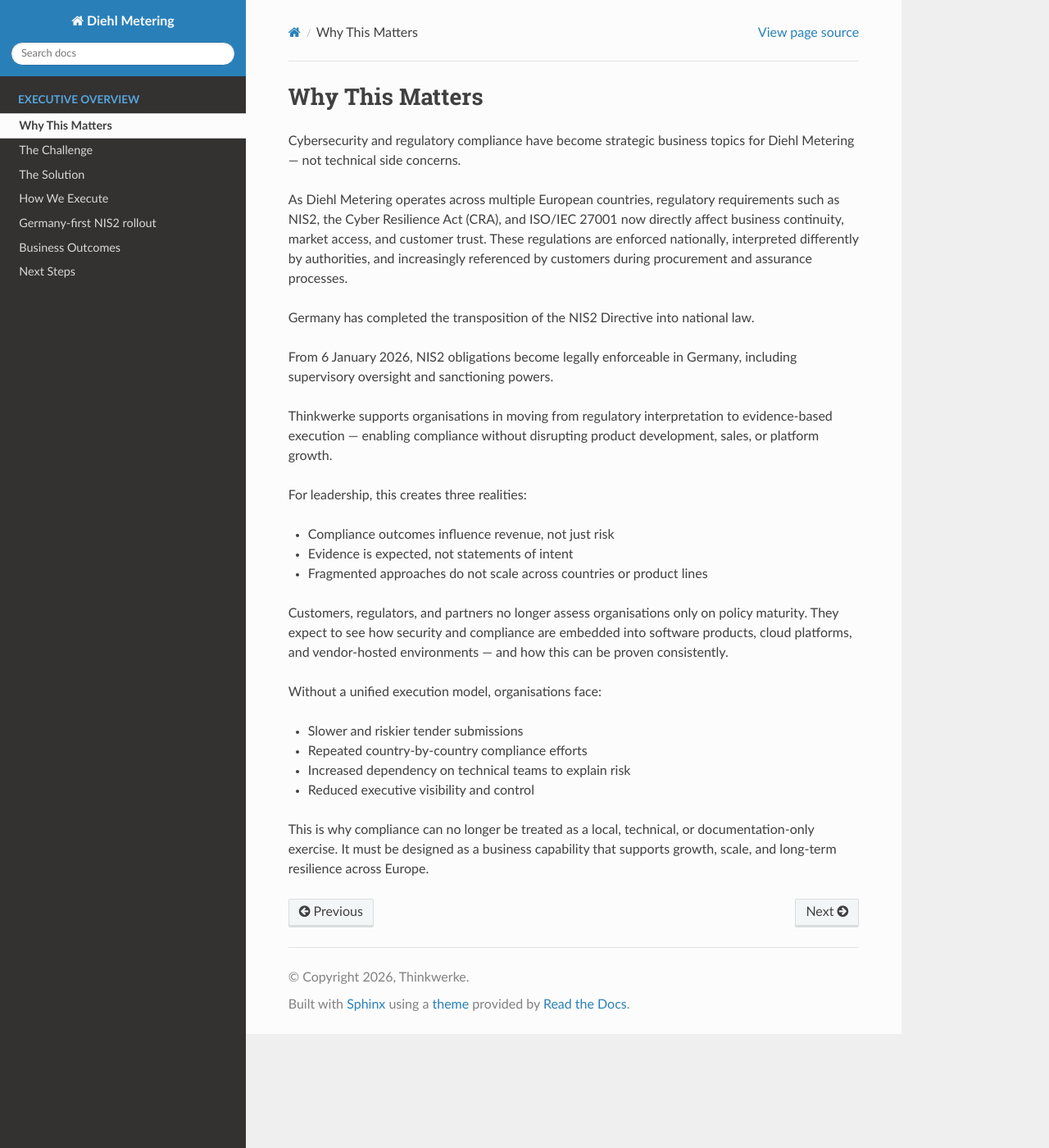
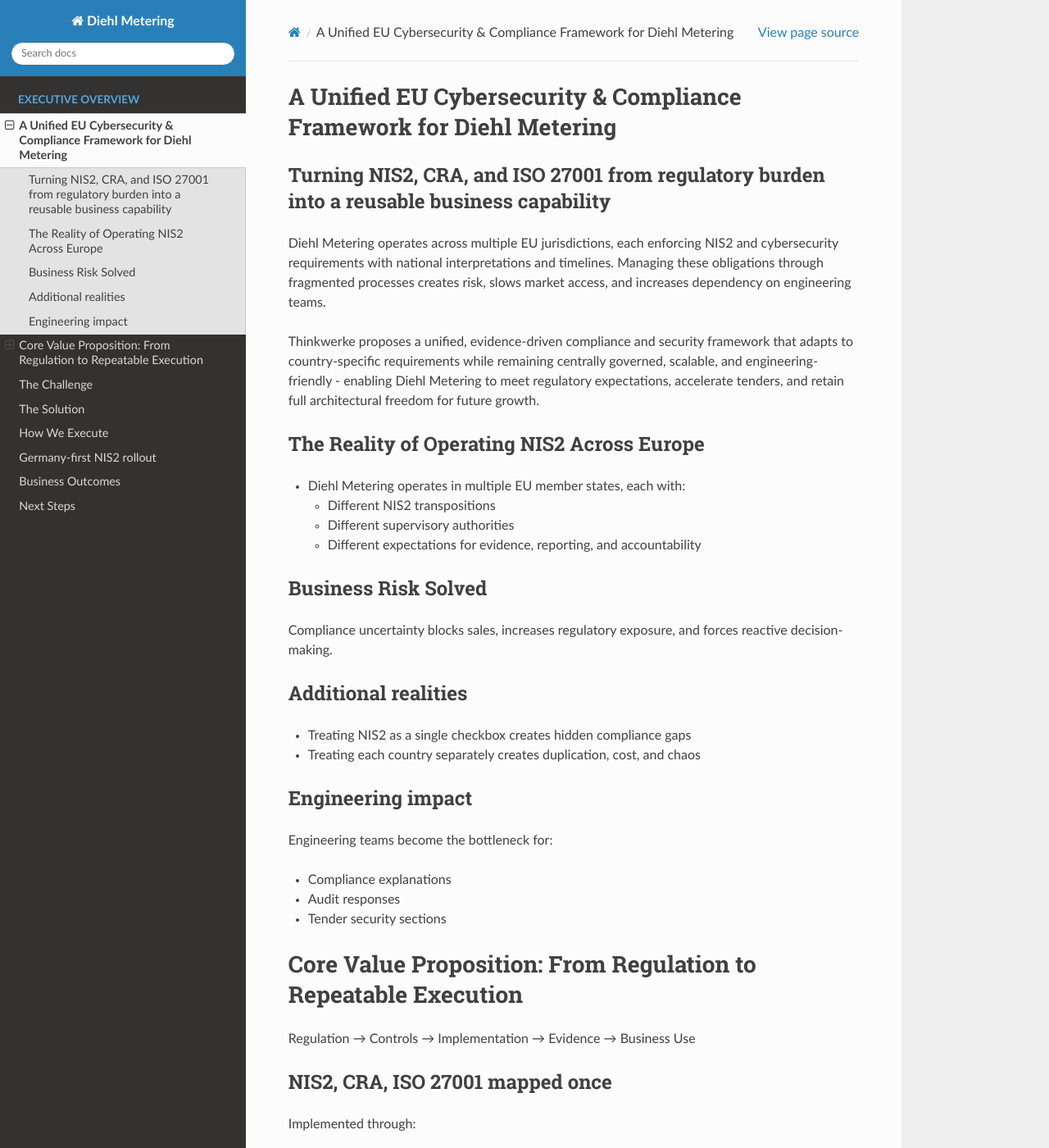
Before and after one commit to Mynkskhr/diehlmetering, a Sphinx documentation site: the page built from docs/source/why-this-matters.rst, in a window 1280 px wide and 1400 px high. Shown: the whole window at 82% size. Built offline with Sphinx 7.4.7 and the Read the Docs theme 3.1.0, drawn with Linux system fonts in a browser that asks for light colours; some of the changed text lies outside the part shown.

Commit message:
Update why-this-matters.rst

```diff
--- a/docs/source/why-this-matters.rst
+++ b/docs/source/why-this-matters.rst
@@ -1,5 +1,64 @@
+A Unified EU Cybersecurity & Compliance Framework for Diehl Metering
+====================================================================
+Turning NIS2, CRA, and ISO 27001 from regulatory burden into a reusable business capability
+-------------------------------------------------------------------------------------------
+
+Diehl Metering operates across multiple EU jurisdictions, each enforcing NIS2 and cybersecurity requirements with national interpretations and timelines. Managing these obligations through fragmented processes creates risk, slows market access, and increases dependency on engineering teams.
+
+Thinkwerke proposes a unified, evidence-driven compliance and security framework that adapts to country-specific requirements while remaining centrally governed, scalable, and engineering-friendly - enabling Diehl Metering to meet regulatory expectations, accelerate tenders, and retain full architectural freedom for future growth.
+
+The Reality of Operating NIS2 Across Europe
+-------------------------------------------
+
+* Diehl Metering operates in multiple EU member states, each with:
+
+  - Different NIS2 transpositions
+  - Different supervisory authorities
+  - Different expectations for evidence, reporting, and accountability
+
+Business Risk Solved
+--------------------
+
+Compliance uncertainty blocks sales, increases regulatory exposure, and forces reactive decision-making.
+
+Additional realities
+--------------------
+
+- Treating NIS2 as a single checkbox creates hidden compliance gaps
+- Treating each country separately creates duplication, cost, and chaos
+
+Engineering impact
+------------------
+
+Engineering teams become the bottleneck for:
+
+- Compliance explanations
+- Audit responses
+- Tender security sections
+
+
+Core Value Proposition: From Regulation to Repeatable Execution
+===============================================================
+Regulation → Controls → Implementation → Evidence → Business Use
+
+NIS2, CRA, ISO 27001 mapped once
+--------------------------------
+
+Implemented through:
+
+- Secure Software Lifecycle (SSLM)
+- Automated vulnerability management
+- Supply-chain and license governance
+
+Evidence generated automatically:
+
+- For auditors
+- For regulators
+- For customers
+- For tenders
+
 Why This Matters
-================
+----------------
 
 Cybersecurity and regulatory compliance have become strategic business
 topics for Diehl Metering — not technical side concerns.
```
